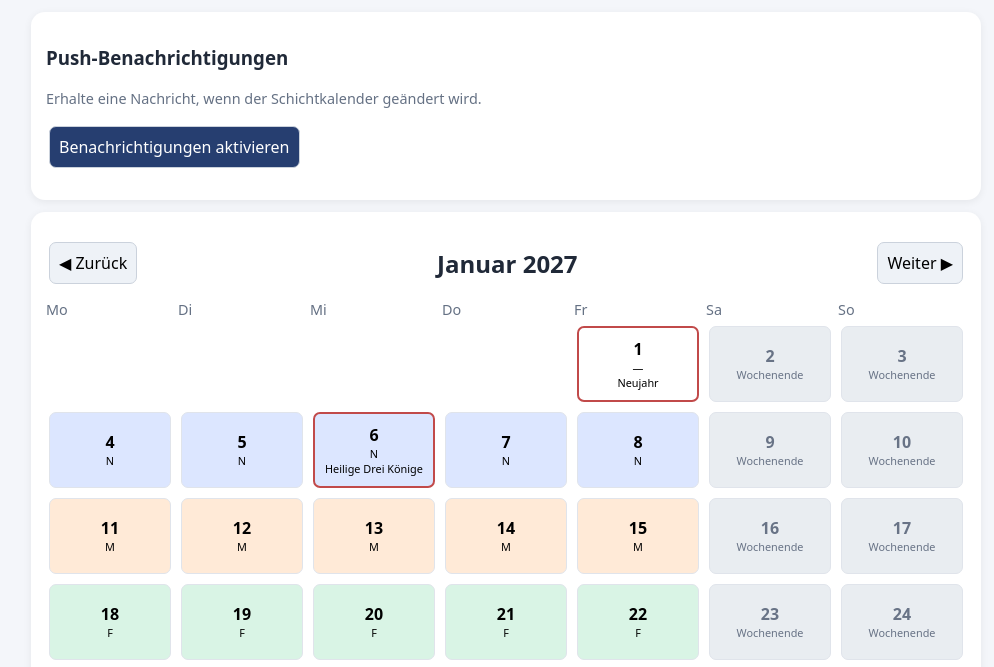
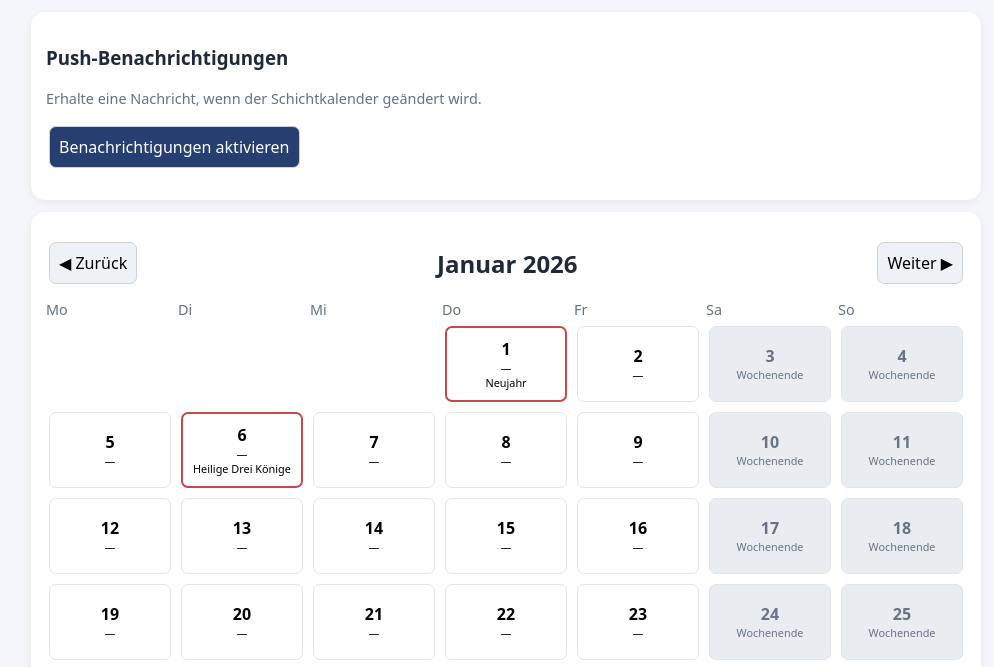
Before and after one commit to schichtkalender/schichtkalender-Geberit, a plain HTML site: page index.html in a window 1280 px wide. Shown: the part 107-774 px from the top of the page, without its empty margins (134-1128 px from the left). Drawn offline with nearby package versions, Linux system fonts and the light colour scheme; no server answers.

Commit message:
Update index.html

```diff
--- a/index.html
+++ b/index.html
@@ -103,9 +103,9 @@ input,textarea{box-sizing:border-box;max-width:100%;width:100%;margin:5px 0}
 const SUPABASE_URL = "https://mhbzwecxgyuvkmzdgnks.supabase.co";
 const SUPABASE_KEY = "sb_publishable_CRzkG7ipbH4Tm6aTCUyLfw_T0G532dQ";
 
-const FIRST_YEAR = 2027;
-const LAST_YEAR = 2095;
-const START_DATE = "2027-01-04";
+const FIRST_YEAR = 2026;
+const LAST_YEAR = 2054;
+const START_DATE = "2026-11-30";
 const MONTHS = ["Januar","Februar","März","April","Mai","Juni","Juli","August","September","Oktober","November","Dezember"];
 
 const clientReady = SUPABASE_URL.startsWith("https://") &&
@@ -235,8 +235,8 @@ function holidayOf(s){
   return holidaysForYear(Number(s.slice(0,4)))[s] || "";
 }
 
-/* Die Schichtfolge zählt nur Montag bis Freitag.
-   04.01.2027 = N; danach jeweils fünf Arbeitstage pro Schicht. */
+/* Ab 30.11.2026: Früh, Nacht, Spät; jeweils fünf Arbeitstage.
+   Samstag und Sonntag bleiben leer. */
 function automaticShift(s){
   const d=dateFrom(s);
   const start=dateFrom(START_DATE);
@@ -246,7 +246,7 @@ function automaticShift(s){
   for(let x=new Date(start);x<d;x.setDate(x.getDate()+1)){
     if(!isWeekend(x)) workdays++;
   }
-  return ["N","M","F"][Math.floor(workdays/5)%3];
+  return ["F","N","M"][Math.floor(workdays/5)%3];
 }
 
 function shiftOf(s){
```
